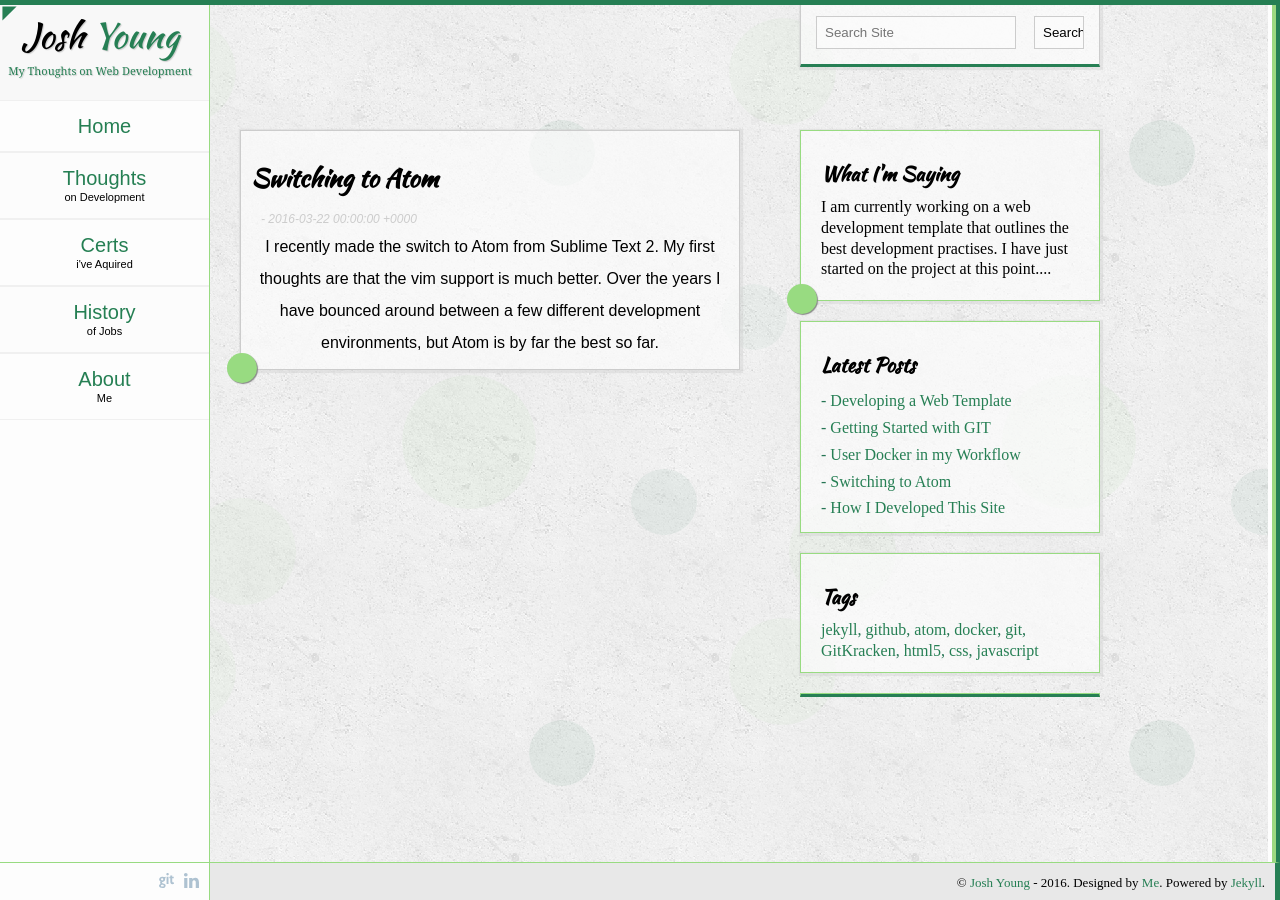
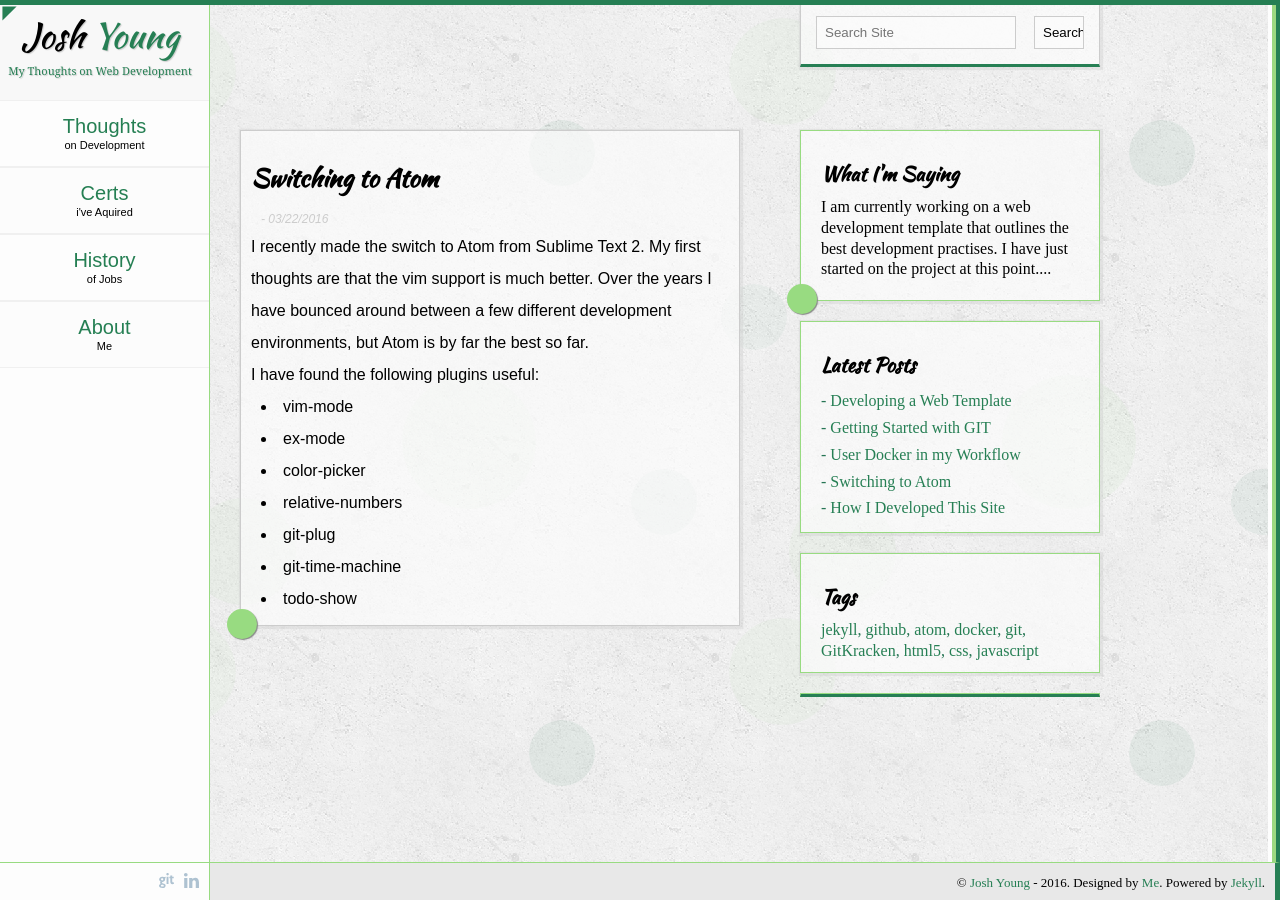
Before and after one commit to coder745/josh_website, a Jekyll site: the page built from _posts/2016-03-22-switching-to-atom.md, in a window 1280 px wide. Built offline with Jekyll 4.4.1, drawn with Linux system fonts in a browser that asks for light colours.

Commit message:
Navigation and date display changes. Content added.

```diff
--- a/_includes/header.html
+++ b/_includes/header.html
@@ -56,7 +56,7 @@
                 {% assign pages = site.html_pages | sort: "weight"  %}
                 <ul>
                   {% for p in pages %}
-                      {% if p.title != 'Josh Young' %}
+                      {% if p.title != 'Home' %}
                       {% if p.title != 'Search' %}
                         <li>
                           <a {% if p.url == page.url %}class="active"{% endif %} href="{{ p.url }}">
--- a/_layouts/portfolio_entry.html
+++ b/_layouts/portfolio_entry.html
@@ -7,7 +7,7 @@ layout: defaults
     <article class='subpage'>
         <h2>{{page.title}}</h2>
         <div class="date">
-            {{ page.date }}
+            {{ page.date | date: '%m/%d/%Y' }}
         </div>
         <p>
             {{ content }}
--- a/_posts/2016-03-22-switching-to-atom.md
+++ b/_posts/2016-03-22-switching-to-atom.md
@@ -6,3 +6,13 @@ tags: atom
 ---
 
 I recently made the switch to Atom from Sublime Text 2. My first thoughts are that the vim support is much better. Over the years I have bounced around between a few different development environments, but Atom is by far the best so far.
+
+I have found the following plugins useful:
+
+* vim-mode
+* ex-mode
+* color-picker
+* relative-numbers
+* git-plug
+* git-time-machine
+* todo-show
--- a/css/style.scss
+++ b/css/style.scss
@@ -382,7 +382,6 @@ section {
     position: relative;
     max-width: 500px;
     float: left;
-    text-align: center;
     margin-right: 50px;
     margin-left: 40px;
     font-size: 16px;
@@ -391,6 +390,11 @@ section {
         border: solid 1px #000;
         float: left;
         margin: 10px 10px 10px 0;
+    }
+    ul {
+        margin-left: 10px;
+        list-style-type: disc;
+        list-style-position: inside;
     }
 }
 
```
